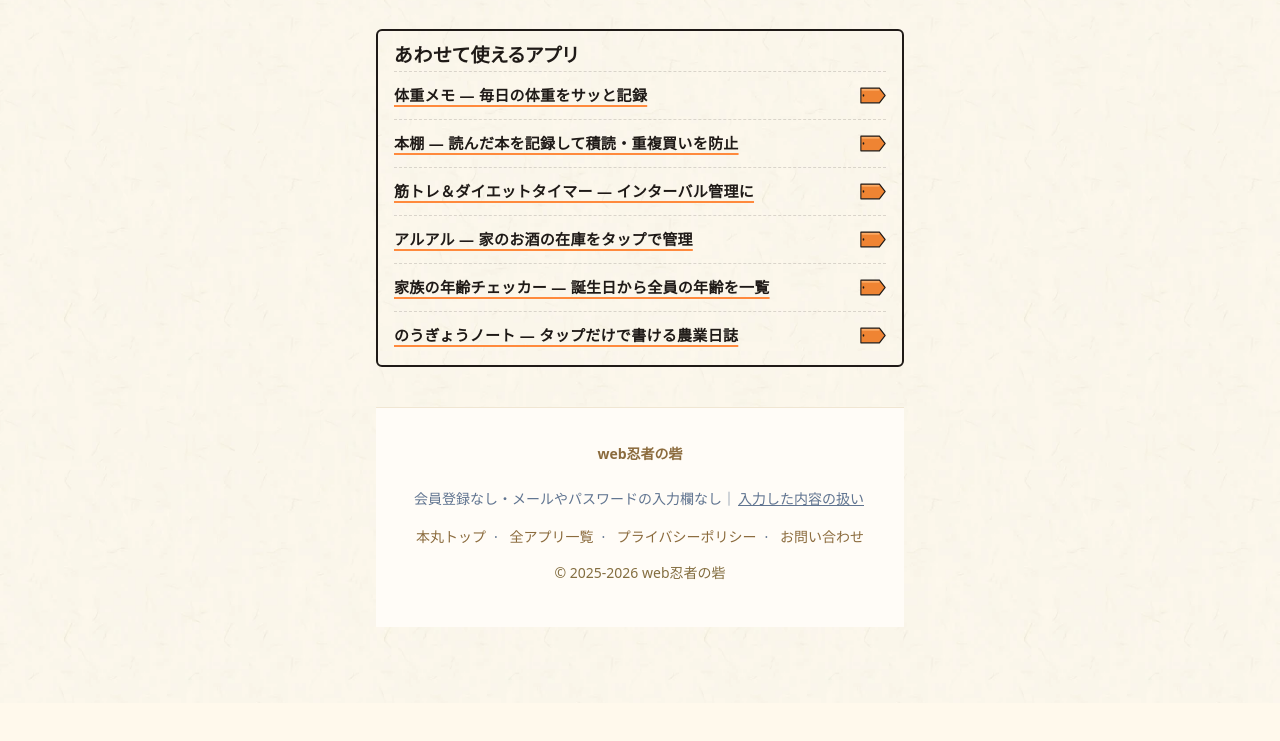
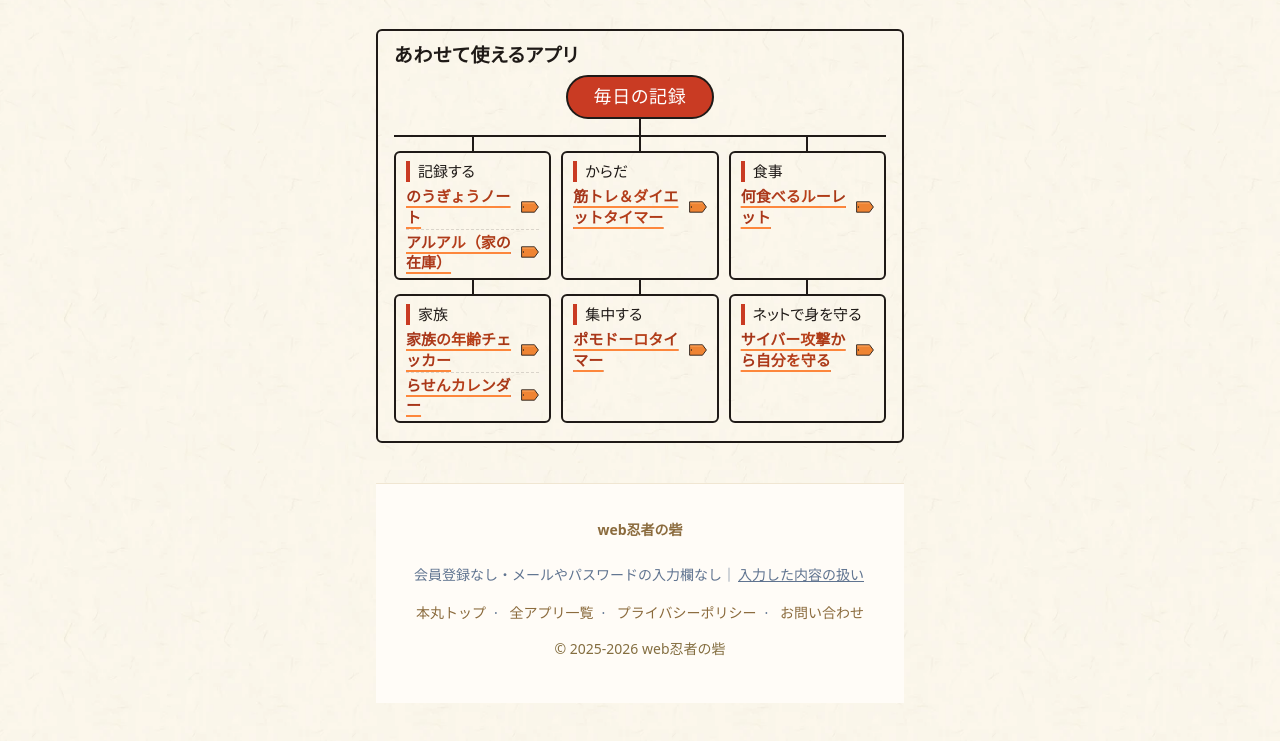
Before and after one commit to kkp-15/onaka-note, a plain HTML site: page index.html in a window 1280 px wide. Shown: the part 1450-2191 px from the top of the page. Before the commit the page ends 2153 px from the top, so only its background shows below. Drawn offline with nearby package versions, Linux system fonts and the light colour scheme; a web font is replaced by a local one.

Commit message:
関連欄をk-mapにし、非表示のサイト（体重メモ・本棚）を外して毎日の記録・家族・身を守るを足す（商品は置かない）
Co-Authored-By: Claude Opus 5.5 <noreply@anthropic.com>

```diff
--- a/index.html
+++ b/index.html
@@ -398,13 +398,7 @@ nav.tabs button[aria-selected="true"]{color:var(--k-shu);box-shadow:inset 0 3px
 <!-- WEBNINJA_RELATED_APPS -->
 <div class="kkp-rel" style="max-width:680px;margin:2rem auto 0;padding:1rem 1.2rem;background:#fffcf7;border:1px solid #f0e6d2;border-radius:12px;font-family:inherit;">
   <div style="font-weight:800;color:#8b6b3d;font-size:0.9rem;margin-bottom:0.3rem;">あわせて使えるアプリ</div>
-  <a href="https://weight.kkpwebninja.com/" style="display:block;padding:0.4rem 0;color:#1565c0;text-decoration:none;font-size:0.92rem;line-height:1.6;border-top:1px solid #f3ecd9;">体重メモ — 毎日の体重をサッと記録</a>
-  <a href="https://hondana.kkpwebninja.com/" style="display:block;padding:0.4rem 0;color:#1565c0;text-decoration:none;font-size:0.92rem;line-height:1.6;border-top:1px solid #f3ecd9;">本棚 — 読んだ本を記録して積読・重複買いを防止</a>
-  <a href="https://fit.kkpwebninja.com/" style="display:block;padding:0.4rem 0;color:#1565c0;text-decoration:none;font-size:0.92rem;line-height:1.6;border-top:1px solid #f3ecd9;">筋トレ＆ダイエットタイマー — インターバル管理に</a>
-
-  <a href="https://aruaru.kkpwebninja.com/" style="display:block;padding:0.4rem 0;color:#1565c0;text-decoration:none;font-size:0.92rem;line-height:1.6;border-top:1px solid #f3ecd9;">アルアル — 家のお酒の在庫をタップで管理</a>
-  <a href="https://agelist.kkpwebninja.com/" style="display:block;padding:0.4rem 0;color:#1565c0;text-decoration:none;font-size:0.92rem;line-height:1.6;border-top:1px solid #f3ecd9;">家族の年齢チェッカー — 誕生日から全員の年齢を一覧</a>
-  <a href="https://nogyo-note.kkpwebninja.com/" style="display:block;padding:0.4rem 0;color:#1565c0;text-decoration:none;font-size:0.92rem;line-height:1.6;border-top:1px solid #f3ecd9;">のうぎょうノート — タップだけで書ける農業日誌</a>
+  <div class="k-map"><div class="k-map-core"><span>毎日の記録</span></div><div class="k-map-b"><div class="k-map-br"><p class="k-map-h">記録する</p><a class="k-link" href="https://nogyo-note.kkpwebninja.com/">のうぎょうノート</a><a class="k-link" href="https://aruaru.kkpwebninja.com/">アルアル（家の在庫）</a></div><div class="k-map-br"><p class="k-map-h">からだ</p><a class="k-link" href="https://fit.kkpwebninja.com/">筋トレ＆ダイエットタイマー</a></div><div class="k-map-br"><p class="k-map-h">食事</p><a class="k-link" href="https://nani-taberu.kkpwebninja.com/">何食べるルーレット</a></div><div class="k-map-br"><p class="k-map-h">家族</p><a class="k-link" href="https://agelist.kkpwebninja.com/">家族の年齢チェッカー</a><a class="k-link" href="https://koyomi.kkpwebninja.com/">らせんカレンダー</a></div><div class="k-map-br"><p class="k-map-h">集中する</p><a class="k-link" href="https://pomodoro.kkpwebninja.com/">ポモドーロタイマー</a></div><div class="k-map-br"><p class="k-map-h">ネットで身を守る</p><a class="k-link" href="https://mamoru.kkpwebninja.com/">サイバー攻撃から自分を守る</a></div></div></div>
 </div>
 
 <!-- WEBNINJA_UNIFIED_FOOTER -->
```
